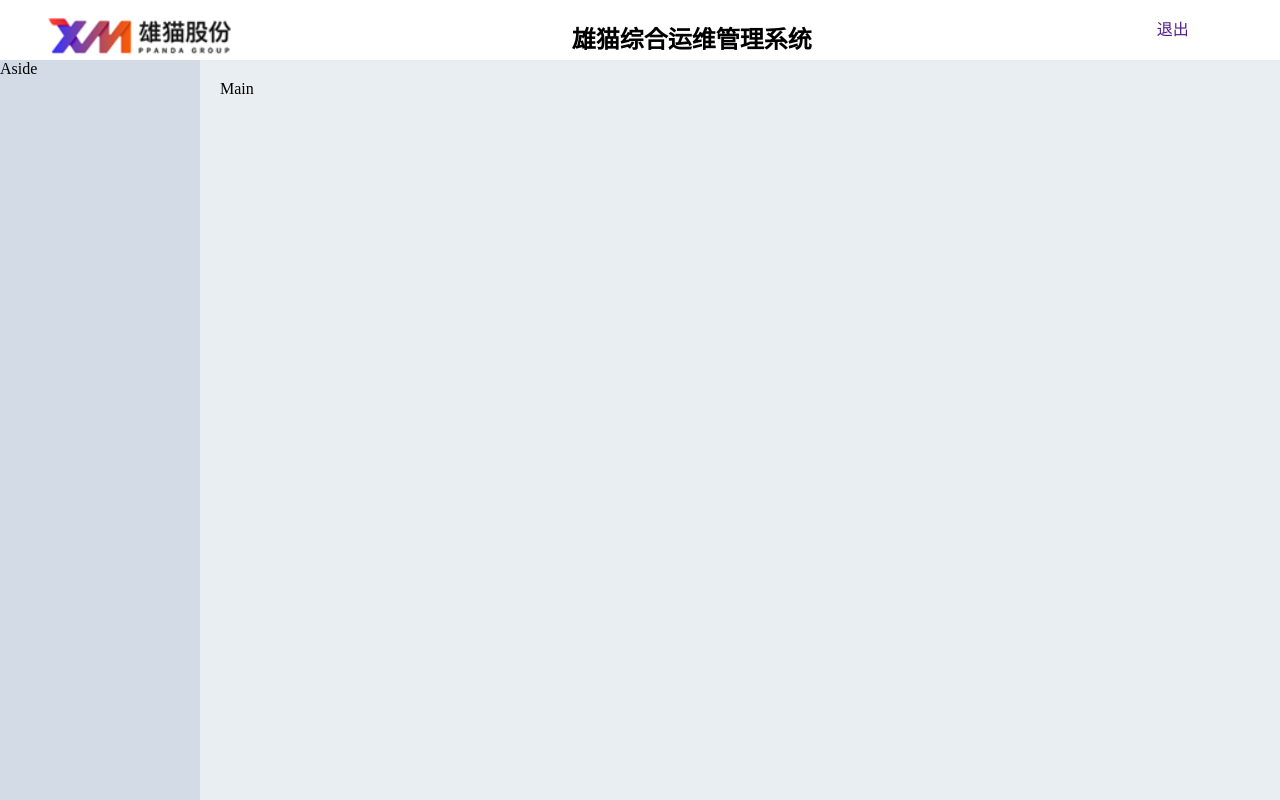
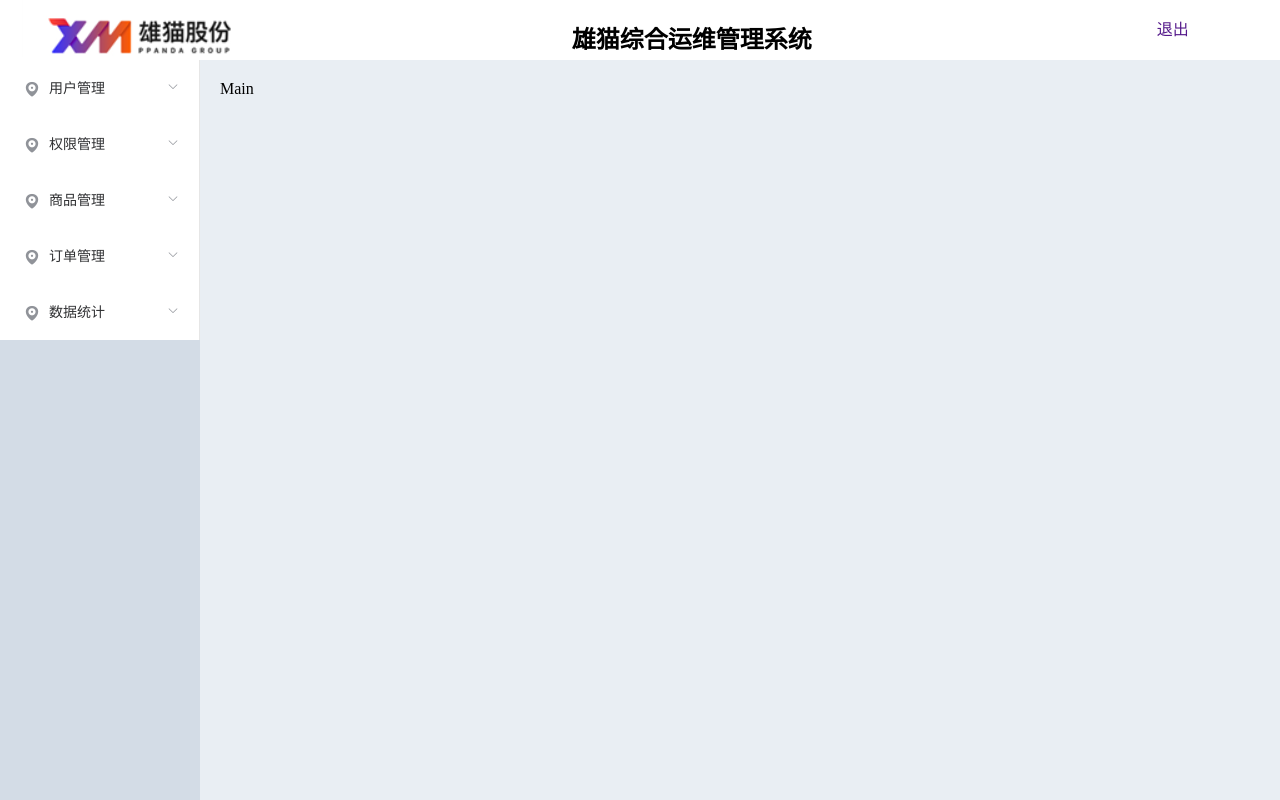
Before and after one commit to BruceWanghf/mallmanager, a Vue app: page /#/ in a window 1280 px wide. Built offline with nearby package versions, Linux system fonts and the light colour scheme.

Commit message:
引入侧边栏

```diff
--- a/src/components/home/home.vue
+++ b/src/components/home/home.vue
@@ -4,21 +4,107 @@
             <el-row>
                 <el-col :span="4">
                     <div class="grid-content bg-purple">
-                        <img src="../../assets/xmlogo.png" alt="">
+                        <img src="../../assets/xmlogo.png" alt />
                     </div>
                 </el-col>
                 <el-col :span="18" class="middle">
-                    <H1>雄猫综合运维管理系统</H1>
+                    <div class="grid-content bg-purple">
+                        <H1>雄猫综合运维管理系统</H1>
+                    </div>
                 </el-col>
                 <el-col :span="2">
                     <div class="grid-content bg-purple">
-                        <a class='logout' href="">退出</a>
+                        <a class="logout" href>退出</a>
                     </div>
                 </el-col>
             </el-row>
         </el-header>
         <el-container>
-            <el-aside class="aside" width="200px">Aside</el-aside>
+            <el-aside class="aside" width="200px">
+                <el-menu :unique-opened="true"
+                :router="true"
+                >
+                    <el-submenu index="1">
+                        <template slot="title">
+                            <i class="el-icon-location"></i>
+                            <span>用户管理</span>
+                        </template>
+                        <template>
+                            <el-menu-item index="1-1">
+                                <i class="el-icon-menu"></i>
+                                <span>用户列表</span>
+                            </el-menu-item>
+                        </template>
+                    </el-submenu>
+                    <el-submenu index="2">
+                        <template slot="title">
+                            <i class="el-icon-location"></i>
+                            <span>权限管理</span>
+                        </template>
+                        <template>
+                            <el-menu-item index="2-1">
+                                <i class="el-icon-menu"></i>
+                                <span>角色列表</span>
+                            </el-menu-item>
+                        </template>
+                        <template>
+                            <el-menu-item index="2-2">
+                                <i class="el-icon-menu"></i>
+                                <span>权限列表</span>
+                            </el-menu-item>
+                        </template>
+                    </el-submenu>
+                    <el-submenu index="3">
+                        <template slot="title">
+                            <i class="el-icon-location"></i>
+                            <span>商品管理</span>
+                        </template>
+                        <template>
+                            <el-menu-item index="3-1">
+                                <i class="el-icon-menu"></i>
+                                <span>商品列表</span>
+                            </el-menu-item>
+                        </template>
+                        <template>
+                            <el-menu-item index="3-2">
+                                <i class="el-icon-menu"></i>
+                                <span>分类参数</span>
+                            </el-menu-item>
+                        </template>
+                        <template>
+                            <el-menu-item index="3-3">
+                                <i class="el-icon-menu"></i>
+                                <span>商品分类</span>
+                            </el-menu-item>
+                        </template>
+                    </el-submenu>
+                    <el-submenu index="4">
+                        <template slot="title">
+                            <i class="el-icon-location"></i>
+                            <span>订单管理</span>
+                        </template>
+                        <template>
+                            <el-menu-item index="4-1">
+                                <i class="el-icon-menu"></i>
+                                <span>订单列表</span>
+                            </el-menu-item>
+                        </template>
+                    </el-submenu>
+                    <el-submenu index="5">
+                        <template slot="title">
+                            <i class="el-icon-location"></i>
+                            <span>数据统计</span>
+                        </template>
+                        <template>
+                            <el-menu-item index="5-1">
+                                <i class="el-icon-menu"></i>
+                                <span>数据报表</span>
+                            </el-menu-item>
+                        </template>
+
+                    </el-submenu>
+                </el-menu>
+            </el-aside>
             <el-main class="main">Main</el-main>
         </el-container>
     </el-container>
@@ -46,7 +132,7 @@
 .middle {
     text-align: center;
 }
-.logout{
+.logout {
     line-height: 60px;
     text-decoration: none;
 }
--- a/src/components/login/login.vue
+++ b/src/components/login/login.vue
@@ -52,7 +52,7 @@
         } = res.data
 
         if(status===200){
-          console.log("--------------"+data.token)
+
           localStorage.setItem('token',data.token)
 
           this.$router.push({name:'home'})
```
